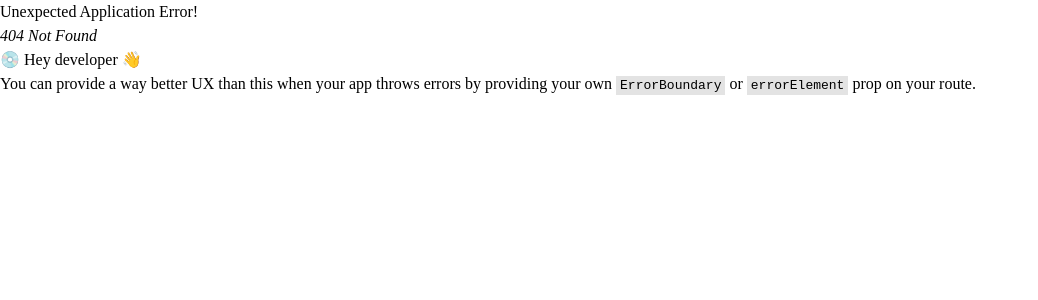
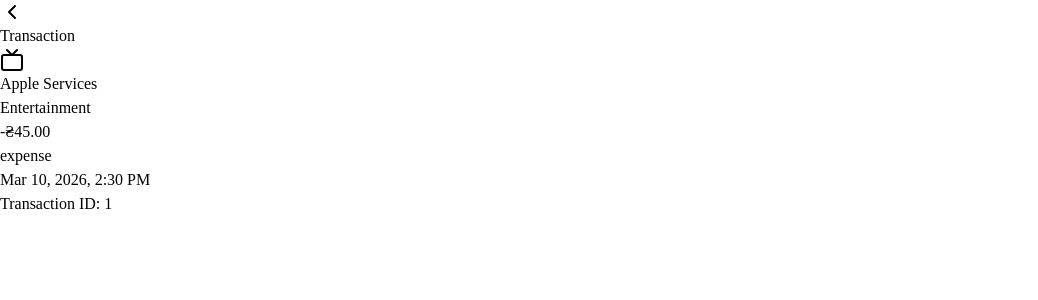
Before and after one commit to ileegant/finance-app, a React app: page /transactions/1 in a window 1280 px wide. Before the commit this address had no page. Shown: the top 300 px of the page, without its empty margins (0-1038 px from the left). Built offline with nearby package versions, Linux system fonts and the light colour scheme; the HTML template or start-up script is replaced by a standard one.

Commit message:
feat: implement transaction show details function

```diff
--- /dev/null
+++ b/src/components/transactions/TransactionCard.tsx
@@ -0,0 +1,65 @@
+import { Link } from "react-router-dom";
+import { CATEGORY_MAP } from "../../constants/categories";
+import type { Transaction } from "../../data/mockTransactions";
+import { formatAmountWithSeparators } from "../../utils/formatAmount";
+import { formatDate } from "../../utils/formatDate";
+import { ChevronLeft } from "lucide-react";
+
+export default function TransactionCard({
+  id,
+  title,
+  category,
+  amount,
+  date,
+  type,
+}: Transaction) {
+  const config = CATEGORY_MAP[category];
+  const Icon = config.icon;
+  const categoryLabel = config.label;
+
+  const [integerPart, decimalPart] = formatAmountWithSeparators(amount);
+
+  const isIncome = type === "income";
+
+  return (
+    <div className="flex flex-col gap-6 p-4 rounded-2xl bg-white/80 border border-white/40 shadow-sm">
+      <div className="flex gap-2">
+        <Link to="/transactions">
+          <ChevronLeft />
+        </Link>
+        <h3>Transaction</h3>
+      </div>
+      <div className="flex justify-between">
+        <div className="flex items-center gap-4">
+          <Icon className="w-8 h-8" />
+          <div>
+            <h6 className="text-xl font-bold">{title}</h6>
+            <h6 className="text-neutral-500">{categoryLabel}</h6>
+          </div>
+        </div>
+        <div className="text-right">
+          <h5
+            className={`text-4xl font-bold ${
+              isIncome ? "text-green-600" : "text-red-600"
+            }`}
+          >
+            {isIncome ? "+" : "-"}₴{integerPart}
+            <span className="text-xl">
+              .
+              <span
+                className={isIncome ? "text-green-400/60" : "text-red-400/60"}
+              >
+                {decimalPart}
+              </span>
+            </span>
+          </h5>
+          <h6 className="text-neutral-500 capitalize">{type}</h6>
+        </div>
+      </div>
+      <div className="flex justify-between text-sm text-neutral-400">
+        <div>{formatDate(new Date(date))}</div>
+        <div>Transaction ID: {id}</div>
+      </div>
+    </div>
+  );
+}
--- /dev/null
+++ b/src/pages/TransactionDetailPage.tsx
@@ -0,0 +1,18 @@
+import { useParams } from "react-router-dom";
+import { MOCK_TRANSACTIONS } from "../data/mockTransactions";
+import TransactionCard from "../components/transactions/TransactionCard";
+
+export default function TransactionDetailPage() {
+  const { id } = useParams();
+  const transaction = MOCK_TRANSACTIONS.find((t) => t.id === id);
+
+  if (!transaction) {
+    return <div>Transaction not found!</div>;
+  }
+
+  return (
+    <div className="flex flex-col gap-4 pt-10 w-120">
+      <TransactionCard {...transaction} />
+    </div>
+  );
+}
--- a/src/router/index.tsx
+++ b/src/router/index.tsx
@@ -2,6 +2,7 @@
 import DashboardPage from "../pages/DashboardPage";
 import MainLayout from "../layouts/MainLayout";
 import TransactionsPage from "../pages/TransactionsPage";
+import TransactionDetailPage from "../pages/TransactionDetailPage";
 
 export const router = createBrowserRouter([
   {
@@ -9,13 +10,17 @@
     element: <MainLayout />,
     children: [
       {
-        path: "/",
+        index: true,
         element: <DashboardPage />,
       },
       {
         path: "transactions",
         element: <TransactionsPage />,
       },
+      {
+        path: "transactions/:id",
+        element: <TransactionDetailPage />,
+      },
     ],
   },
 ]);
```
